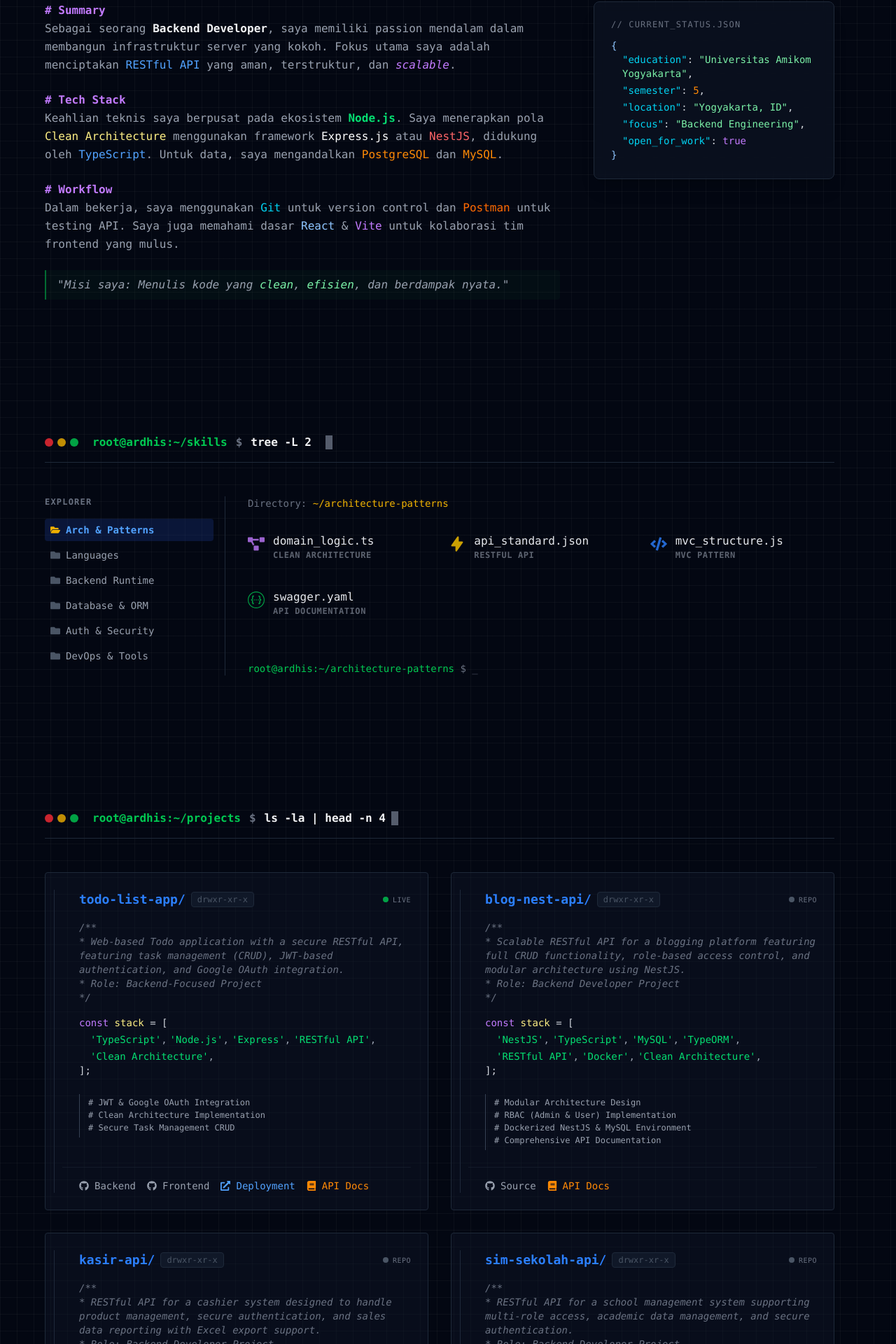
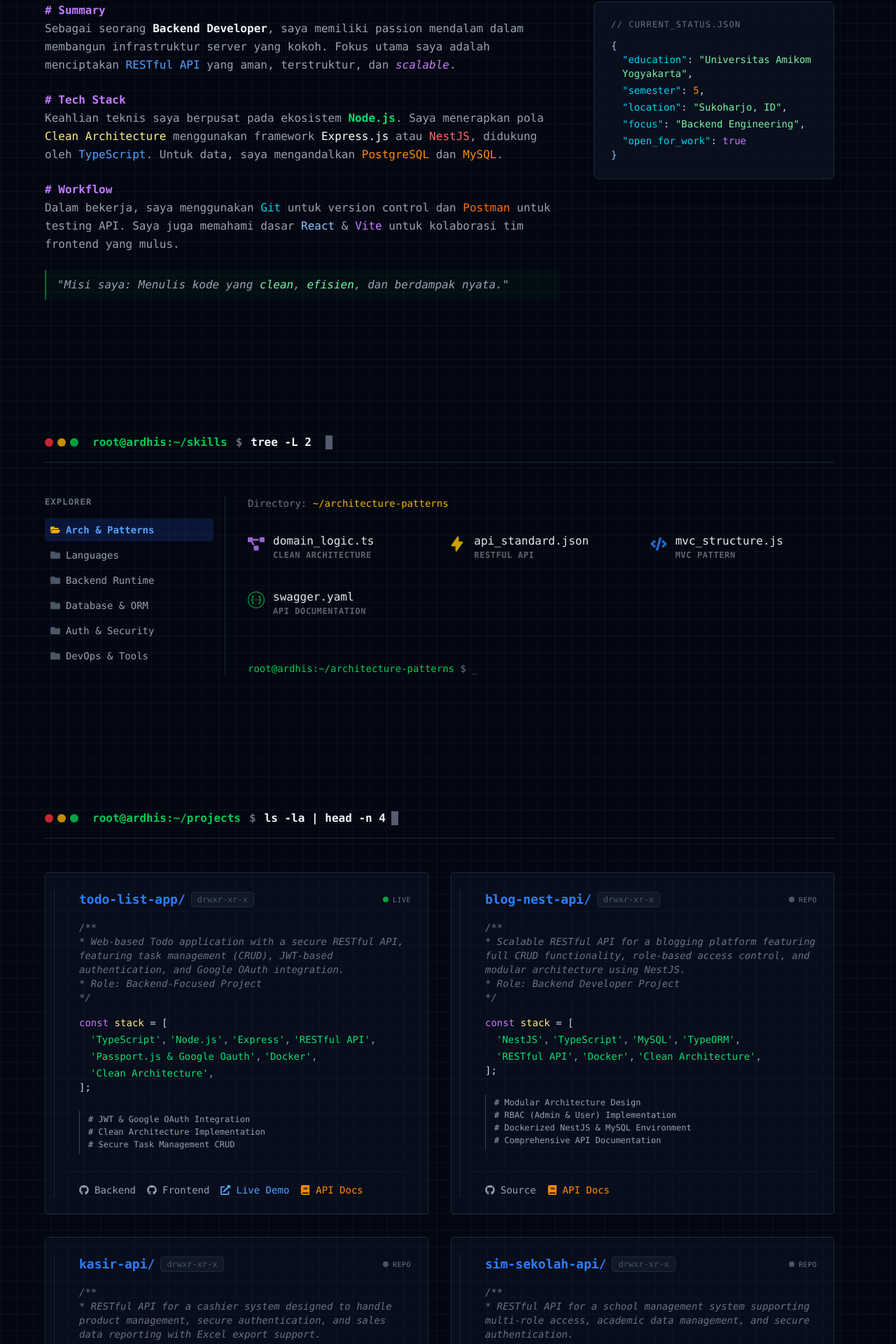
Before and after one commit to ardhisparahita/portfolio, a React (Vite) app: page / in a window 1280 px wide. Shown: the part 1063-2983 px from the top of the page at 70% size. Built offline with nearby package versions, Linux system fonts and the light colour scheme.

Commit message:
fix final

```diff
--- a/src/Pages/About.tsx
+++ b/src/Pages/About.tsx
@@ -96,7 +96,7 @@ const About: React.FC = () => {
                 </div>
                 <div>
                   <span className="text-cyan-400">"location"</span>:{" "}
-                  <span className="text-green-300">"Yogyakarta, ID"</span>,
+                  <span className="text-green-300">"Sukoharjo, ID"</span>,
                 </div>
                 <div>
                   <span className="text-cyan-400">"focus"</span>:{" "}
--- a/src/Pages/Project.tsx
+++ b/src/Pages/Project.tsx
@@ -35,6 +35,8 @@ const projects: Project[] = [
       "Node.js",
       "Express",
       "RESTful API",
+      "Passport.js & Google Oauth",
+      "Docker",
       "Clean Architecture",
     ],
     highlights: [
@@ -46,8 +48,8 @@ const projects: Project[] = [
       backend: "https://github.com/ardhisparahita/todo-backend",
       frontend: "https://github.com/ardhisparahita/todo-frontend",
     },
-    demo: "https://todo-app.vercel.app",
-    apiDocs: "https://todo-api-docs.vercel.app",
+    demo: "https://todo-ardhis.vercel.app",
+    apiDocs: "https://documenter.getpostman.com/view/22411519/2sBXVfiBJg",
   },
   {
     title: "blog-nest-api",
@@ -71,7 +73,7 @@ const projects: Project[] = [
     ],
     github: "https://github.com/ardhisparahita/blog-nest",
     demo: null,
-    apiDocs: "https://risol-api-docs.vercel.app",
+    apiDocs: "https://blog-nest-production-f66f.up.railway.app/api",
   },
 
   {
@@ -93,7 +95,7 @@ const projects: Project[] = [
     ],
     github: "https://github.com/ardhisparahita/kasir",
     demo: null,
-    apiDocs: "https://risol-api-docs.vercel.app",
+    apiDocs: null,
   },
   {
     title: "sim-sekolah-api",
@@ -265,7 +267,7 @@ const Projects: React.FC = () => {
                     rel="noreferrer"
                     className="flex items-center gap-2 text-sm text-blue-400 hover:text-blue-300 transition-colors"
                   >
-                    <FaExternalLinkAlt /> Deployment
+                    <FaExternalLinkAlt /> Live Demo
                   </a>
                 )}
 
```
